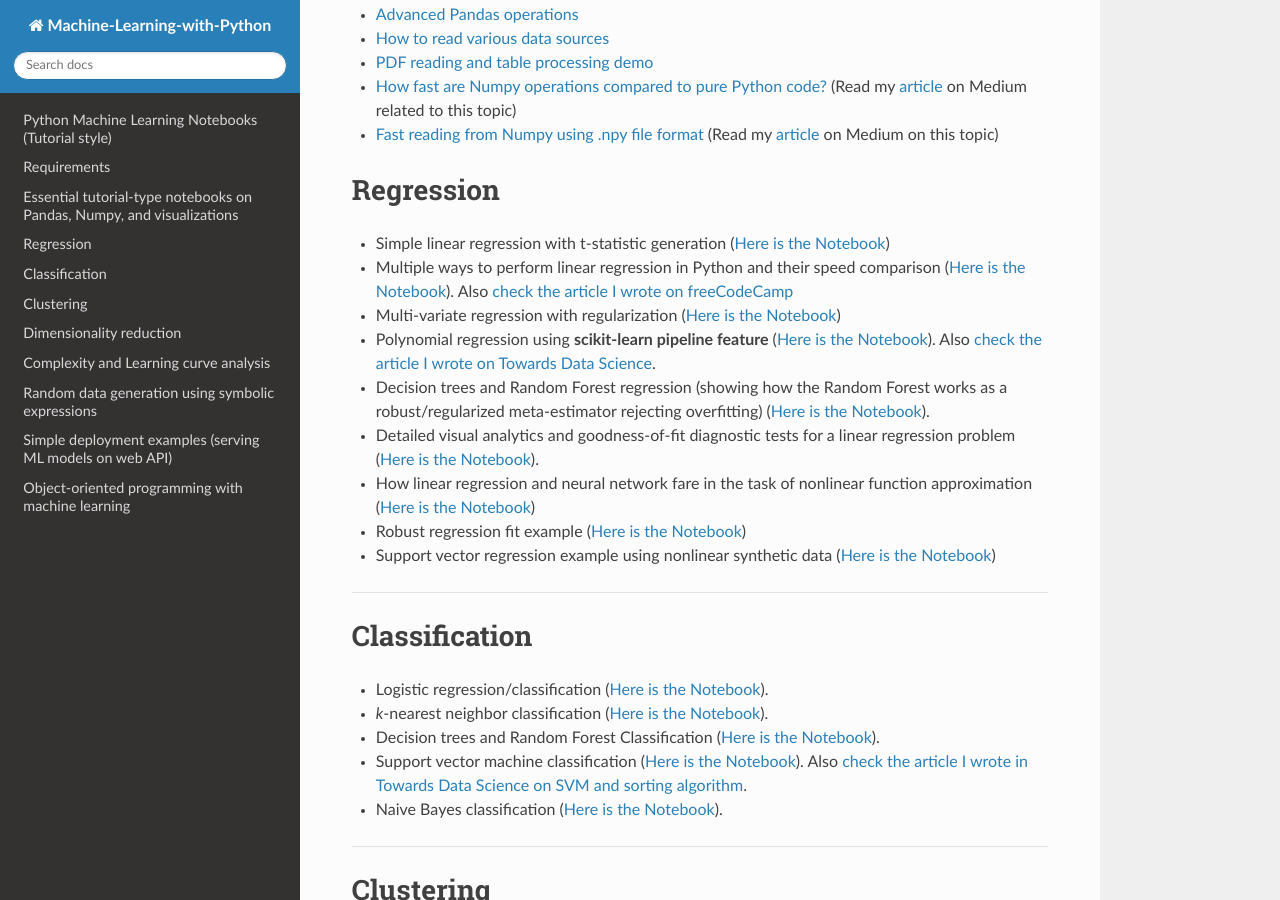
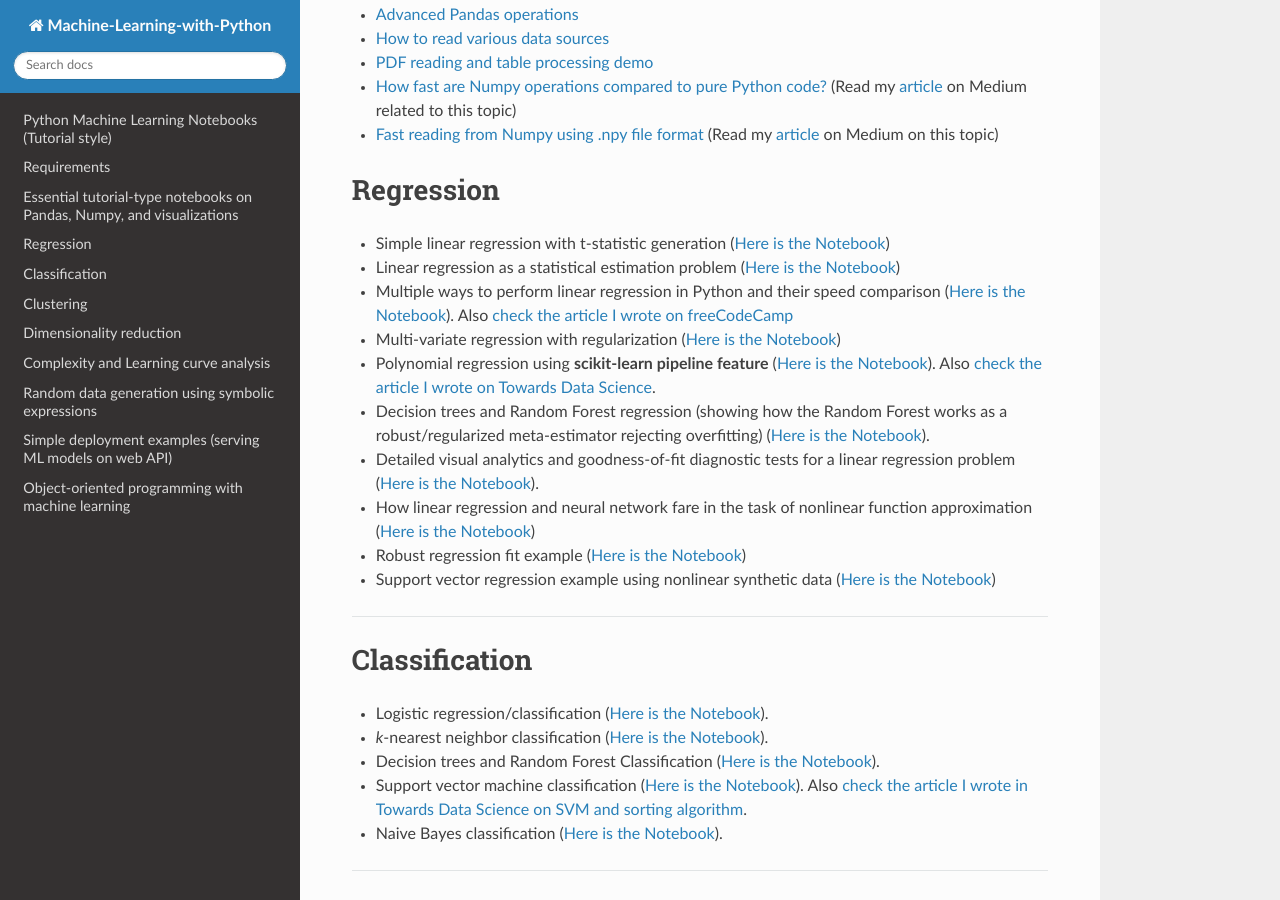
Before and after one commit to naturalspirit-dev/Machine-Learning-Jupyter, a Sphinx documentation site: the page built from docs/index.rst, in a window 1280 px wide and 900 px high, scrolled down 1485 px. Built offline with Sphinx 7.4.7 and the Read the Docs theme 2.0.0, drawn with Linux system fonts in a browser that asks for light colours.

Commit message:
Update index.rst

```diff
--- a/docs/index.rst
+++ b/docs/index.rst
@@ -70,6 +70,9 @@ Regression
 
 -  Simple linear regression with t-statistic generation (`Here is the
    Notebook <https://github.com/tirthajyoti/Machine-Learning-with-Python/blob/master/Regression/Linear_Regression_Practice.ipynb>`__)
+
+-  Linear regression as a statistical estimation problem (`Here is the
+   Notebook <https://github.com/tirthajyoti/Machine-Learning-with-Python/blob/master/Regression/Linear_regression_statistical_estimation.ipynb>`__)
 
 -  Multiple ways to perform linear regression in Python and their speed
    comparison (`Here is the
```
